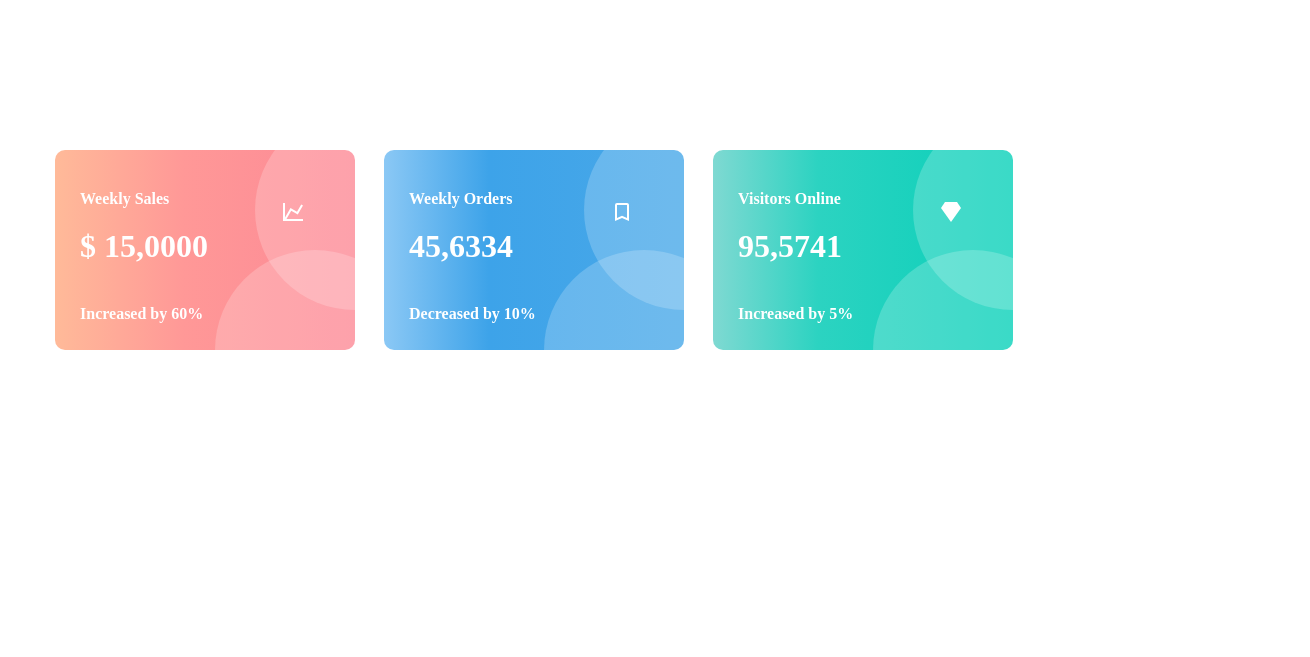
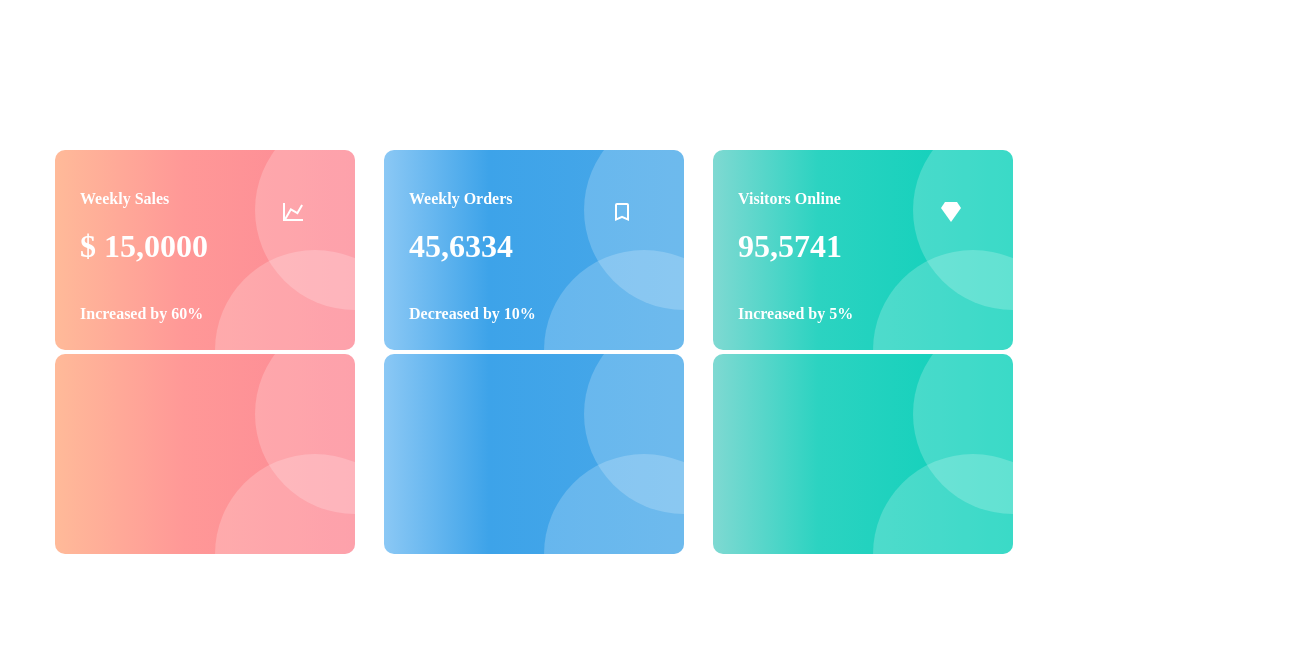
Before and after one commit to ArturChessani/positions-mid-lvl, a plain HTML site: page index.html in a window 1280 px wide. Shown: the whole page, 1310 px wide, since content can reach past the window. Drawn offline with Linux system fonts and the light colour scheme.

Commit message:
add corrections

```diff
--- a/file.css
+++ b/assets/css/file.css
@@ -3,13 +3,17 @@
 }
 
 body {
-  display: inline-block;
   margin: 0;
   padding: 0;
+}
+
+main {
+  width: 100vw;
+  height: 100vh;
   margin: 150px 0 0 30px;
 }
 
-article {
+.card {
   display: inline-block;
   color: white;
   font-family: serif;
@@ -107,8 +111,8 @@ div:nth-child(2n) {
   left: 160px;
 }
 
-/* article,
-.card-1:nth-child(3n+1) {
+/* Repeat card style 1 */
+.card:nth-child(3n+1) {
   background: linear-gradient(
     90deg,
     rgba(255, 186, 153, 1) 0%,
@@ -117,4 +121,28 @@ div:nth-child(2n) {
   );
   border-radius: 10px;
   height: 200px;
-} */
+}
+
+/* Repeat card style 2 */
+.card:nth-child(3n+2) {
+  background: linear-gradient(
+    90deg,
+    rgba(139, 200, 245, 1) 0%,
+    rgba(61, 163, 233, 1) 35%,
+    rgba(73, 168, 232, 1) 100%
+  );
+  border-radius: 10px;
+  height: 200px;
+}
+
+/* Repeat card style 3 */
+.card:nth-child(3n+3) {
+  background: linear-gradient(
+    90deg,
+    rgba(127, 217, 210, 1) 0%,
+    rgba(44, 211, 193, 1) 35%,
+    rgba(9, 208, 185, 1) 100%
+  );
+  border-radius: 10px;
+  height: 200px;
+}
--- a/index.html
+++ b/index.html
@@ -5,41 +5,52 @@
   <meta http-equiv="X-UA-Compatible" content="IE=edge">
   <meta name="viewport" content="width=device-width, initial-scale=1.0">
   <title>Positions</title>
-  <link rel="stylesheet" href="file.css">
+  <link rel="stylesheet" href="assets/css/file.css">
 </head>
 
 <body>
-  <article>
-    <section class="card-1">
+  <main>
+    <section  class="card card-1">
       <div>Weekly Sales</div>
       <div>$ 15,0000</div>
       <div>Increased by 60%</div>
       <div class="ball-1"></div>
       <div class="ball-2"></div>
-    <img class="Logo-card-1" src="chart-line.svg" alt="Logo">
+        <img class="Logo-card-1" src="assets/icons/chart-line.svg" alt="Logo">
     </section>
-  </article>
 
-  <article>
-    <section class="card-2">
+    <section class="card card-2">
       <div>Weekly Orders</div>
       <div>45,6334</div>
       <div>Decreased by 10%</div>
       <div class="ball-1"></div>
       <div class="ball-2"></div>
-    <img class="Logo-card-2" src="bookmark-outline.svg" alt="Logo">
+        <img class="Logo-card-2" src="assets/icons/bookmark-outline.svg" alt="Logo">
     </section>
-  </article>
 
-  <article>
-    <section class="card-3">
+    <section class="card card-3">
       <div>Visitors Online</div>
       <div>95,5741</div>
       <div>Increased by 5%</div>
       <div class="ball-1"></div>
       <div class="ball-2"></div>
-    <img class="Logo-card-3" src="diamond.svg" alt="Logo">
+        <img class="Logo-card-3" src="assets/icons/diamond.svg" alt="Logo">
     </section>
-  </article>
+
+    <section class="card">
+      <div class="ball-1"></div>
+      <div class="ball-2"></div>
+    </section>
+
+    <section class="card">
+      <div class="ball-1"></div>
+      <div class="ball-2"></div>
+    </section>
+
+    <section class="card">
+      <div class="ball-1"></div>
+      <div class="ball-2"></div>
+    </section>
+</main>
 </body>
 </html>
```
Also changed, not shown: assets/icons/bookmark-outline.svg (renamed from bookmark-outline.svg), assets/icons/chart-line.svg (renamed from chart-line.svg), assets/icons/diamond.svg (renamed from diamond.svg). Lines whose indentation alone changed are shown as unchanged.
